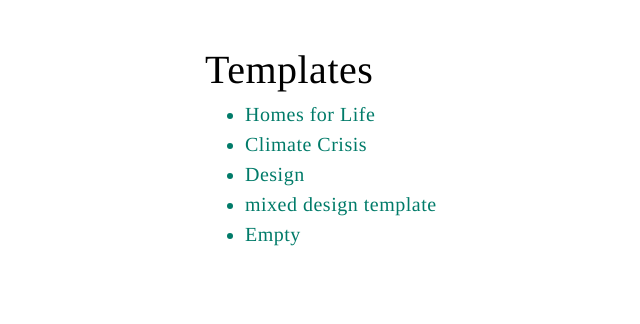
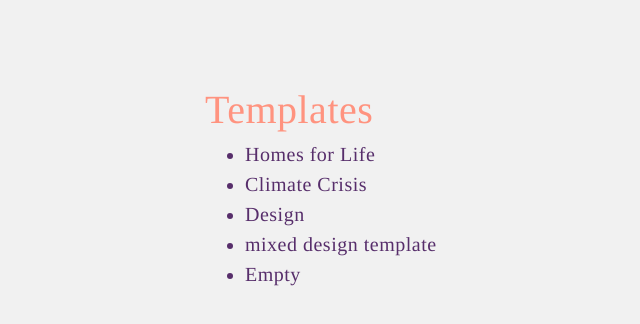
Before and after one commit to fidelthomet/futuring-machines, a Vue app: page / in a window 1280 px wide. Shown: the top 324 px of the page, without its empty margins (35-675 px from the left). Built offline with nearby package versions, Linux system fonts and the light colour scheme.

Commit message:
Some visual design changes

```diff
--- a/src/App.vue
+++ b/src/App.vue
@@ -10,7 +10,7 @@ import { RouterView } from 'vue-router'
 
 <style scoped>
 main {
-  --padding: 40px;
+  --padding: 80px;
   display: grid;
   grid-template-columns:
     1fr [center-start] min(100vw - var(--padding) * 2, 800px)
--- a/src/assets/main.css
+++ b/src/assets/main.css
@@ -9,12 +9,54 @@
 }
 
 :root {
+  /* --color-text: #000000;
   --color-accent: #007B69;
+  --color-selection: rgba(0, 127, 255, 0.5);
+  --color-cursor: rgb(0, 127, 255); */
+
+  --color-base: #572E6B;
+  --color-high: #FF937F;
+  --color-selection: #FF937F30;
+
+  /* --color-base: #333333;
+  --color-high: #0000FF;
+  --color-selection: #0000FF20; */
+
+  --color-text: var(--color-high);
+  --color-accent: var(--color-base);
+  --color-cursor: var(--color-high);;
+  --background-color: #F1F1F1;
+
+  --font-mono: 'SF Mono';
 }
 
 html {
-  font-family: 'SF Mono';
+  font-family: var(--font-mono);
   font-size: 20px;
   line-height: 1.5;
   letter-spacing: 0.5px;
+
+  color: var(--color-text);
+  background-color: var(--background-color);
 }
+
+button {
+  border: none;
+  cursor: pointer;
+  padding: 8px;
+  border-radius: 20px;
+  box-sizing: border-box;
+
+  font-size: 14px;
+  font-family: var(--font-mono);
+
+  /* Colouring */
+  background-color: white;
+  color: var(--color-high);
+  border: 1.5px solid var(--color-high);
+}
+
+button:hover {
+  background-color: var(--color-high);
+  color: white;
+}
--- a/src/assets/prompts/viewpoint.json
+++ b/src/assets/prompts/viewpoint.json
@@ -1,5 +1,5 @@
 {
-    "name": "rewrite as inner mologue",
+    "name": "inner mologue",
     "trigger": "selection",
     "mode": "replace",
     "actions": [
--- a/src/components/TheEditor.vue
+++ b/src/components/TheEditor.vue
@@ -79,13 +79,13 @@ function logHighlight() {
   letter-spacing: 0.5px; */
   text-rendering: geometricPrecision;
 
-  caret-color: rgb(0, 127, 255);
+  caret-color: var(--color-cursor);
   &:deep(> div:focus) {
     outline: none;
   }
 
   &:deep(*::selection) {
-    background-color: rgba(0, 127, 255, 0.5);
+    background-color: var(--color-selection);
   }
 
   &:deep(span.mark-ai) {
@@ -95,6 +95,8 @@ function logHighlight() {
 }
 
 button {
-  color: red;
+  /* color: red; */
+  margin-right: 0px;
+  margin-bottom: -1px;
 }
 </style>
--- a/src/components/TheTemplates.vue
+++ b/src/components/TheTemplates.vue
@@ -40,13 +40,13 @@ const commandStore = useCommandStore()
   }
 
 
-  caret-color: rgb(0, 127, 255);
+  caret-color: var(--color-cursor);
   &:deep(> div:focus) {
     outline: none;
   }
 
   &:deep(*::selection) {
-    background-color: rgba(0, 127, 255, 0.5);
+    background-color: var(--color-selection);
   }
 
   &:deep(span.mark-ai) {
@@ -55,7 +55,7 @@ const commandStore = useCommandStore()
   }
 }
 
-button {
+/* button {
   color: red;
-}
+} */
 </style>
--- a/src/router/index.js
+++ b/src/router/index.js
@@ -11,8 +11,8 @@ const router = createRouter({
       component: HomeView
     },
     {
-      path: '/about',
-      name: 'about',
+      path: '/settings',
+      name: 'settings',
       // route level code-splitting
       // this generates a separate chunk (About.[hash].js) for this route
       // which is lazy-loaded when the route is visited.
```
Also changed, not shown: src/stores/commands.js (line endings or trailing spaces).
